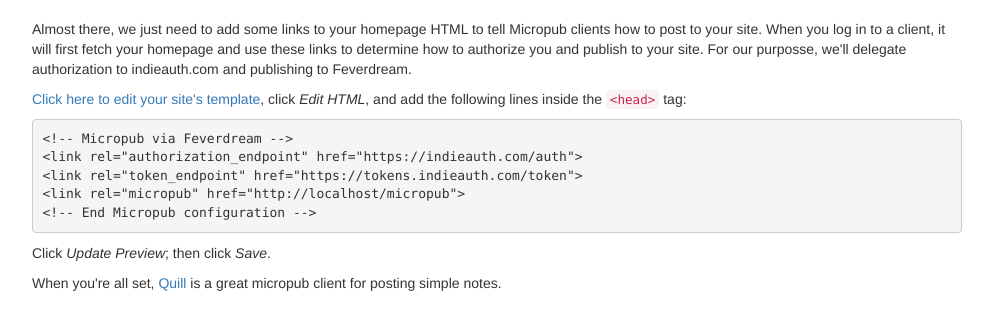
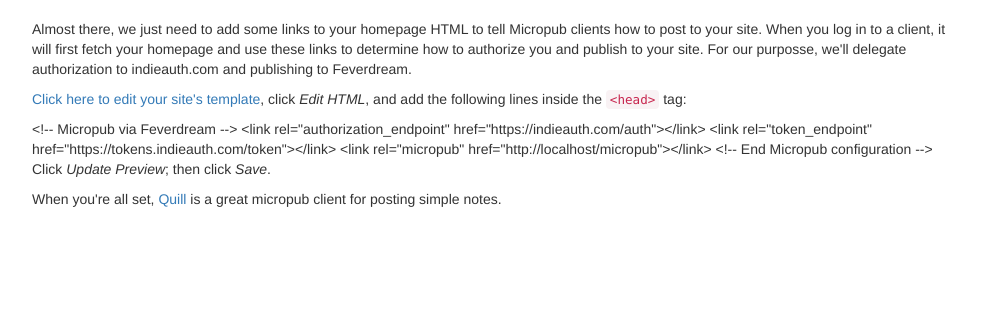
Before and after one commit to kylewm/silo.pub, a Flask app: template feverdream/templates/micropub_tumblr.jinja2 in a window 1280 px wide. Shown: the part 51-381 px from the top of the page, without its empty margins (143-1136 px from the left). Run offline with Flask 2, Linux system fonts and the light colour scheme; the template is opened without the code that fills it, so the values that code supplies are empty; some libraries are stand-ins or nearby versions.

Commit message:
add closing tags to blogger micropub instructions

```diff
--- a/feverdream/templates/_micropub_config.jinja2
+++ /dev/null
@@ -1,7 +0,0 @@
-<pre>
-&lt;!-- Micropub via Feverdream --&gt;
-&lt;link rel="authorization_endpoint" href="https://indieauth.com/auth"&gt;
-&lt;link rel="token_endpoint" href="https://tokens.indieauth.com/token"&gt;
-&lt;link rel="micropub" href="{{ url_for('micropub.micropub_endpoint', _external=True) }}"&gt;
-&lt;!-- End Micropub configuration --&gt;
-</pre>
--- a/feverdream/templates/micropub_blogger.jinja2
+++ b/feverdream/templates/micropub_blogger.jinja2
@@ -5,7 +5,11 @@
     <a target="_blank" href="{{ site.edit_template_url()}}">Click here to edit your site's template</a>. Click <em>Edit HTML</em> and add the following lines inside the <code>&lt;head&gt;</code> tag:
   </p>
 
-{% include "_micropub_config.jinja2" %}
+&lt;!-- Micropub via Feverdream --&gt;
+&lt;link rel="authorization_endpoint" href="https://indieauth.com/auth"&gt;&lt;/link&gt;
+&lt;link rel="token_endpoint" href="https://tokens.indieauth.com/token"&gt;&lt;/link&gt;
+&lt;link rel="micropub" href="{{ url_for('micropub.micropub_endpoint', _external=True) }}"&gt;&lt;/link&gt;
+&lt;!-- End Micropub configuration --&gt;
 
   <p>
     Then click <em>Save</em>.
--- a/feverdream/templates/micropub_tumblr.jinja2
+++ b/feverdream/templates/micropub_tumblr.jinja2
@@ -6,7 +6,11 @@
     <a target="_blank" href="{{ site.edit_template_url()}}">Click here to edit your site's template</a>, click <em>Edit HTML</em>, and add the following lines inside the <code>&lt;head&gt;</code> tag:
   </p>
 
-{% include "_micropub_config.jinja2" %}
+&lt;!-- Micropub via Feverdream --&gt;
+&lt;link rel="authorization_endpoint" href="https://indieauth.com/auth"&gt;&lt;/link&gt;
+&lt;link rel="token_endpoint" href="https://tokens.indieauth.com/token"&gt;&lt;/link&gt;
+&lt;link rel="micropub" href="{{ url_for('micropub.micropub_endpoint', _external=True) }}"&gt;&lt;/link&gt;
+&lt;!-- End Micropub configuration --&gt;
 
   <p>
     Click <em>Update Preview</em>; then click <em>Save</em>.
```
